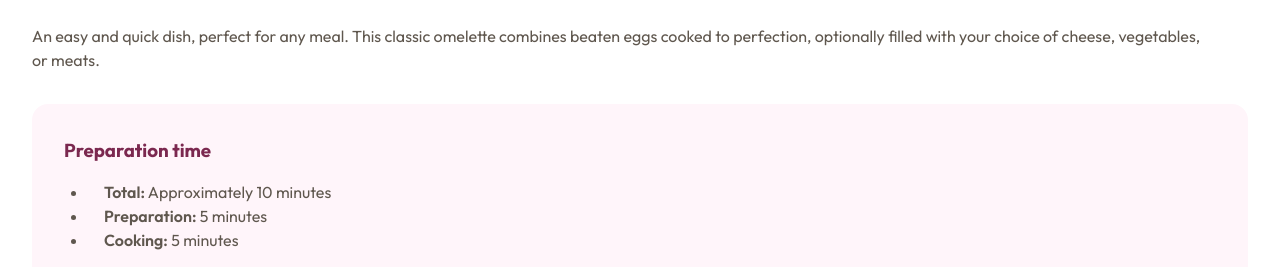
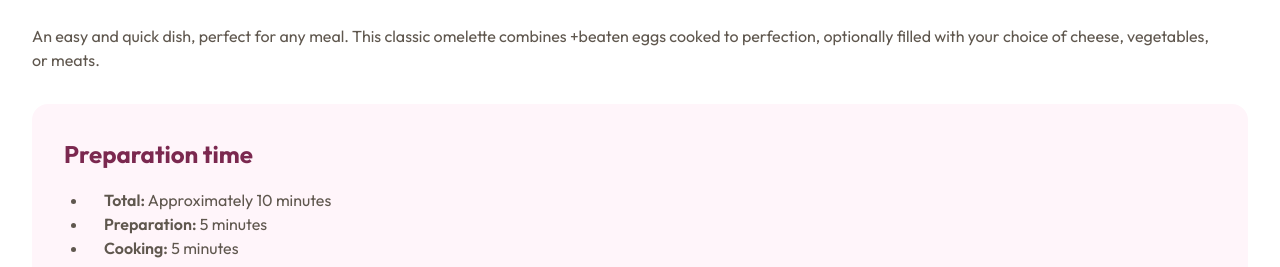
Before and after one commit to arian-hh4u/FM_recipe-page-main, a plain HTML site: page index.html in a window 1280 px wide. Shown: the part 685-952 px from the top of the page. Drawn offline with Linux system fonts and the light colour scheme.

Commit message:
Add files via upload

```diff
--- a/index.html
+++ b/index.html
@@ -15,16 +15,17 @@
     <title>Frontend Mentor | Recipe page</title>
   </head>
   <body>
+    <main>
       <img src="assets/images/image-omelette.jpeg" alt="Beatiful Omlette" />
       <header>
         <h1>Simple Omelette Recipe</h1>
         <p>
-        An easy and quick dish, perfect for any meal. This classic omelette combines beaten eggs cooked to perfection,
+          An easy and quick dish, perfect for any meal. This classic omelette combines +beaten eggs cooked to perfection,
           optionally filled with your choice of cheese, vegetables, or meats.
         </p>
       </header>
       <section class="preptime">
-      <h3>Preparation time</h3>
+        <h2>Preparation time</h2>
 
         <ul>
           <li><span>Total:</span> Approximately 10 minutes</li>
@@ -61,8 +62,8 @@
             ensure the eggs evenly coat the surface.
           </li>
           <li>
-          <span>Add fillings (optional):</span> When the eggs begin to set at the edges but are still slightly runny in
-          the middle, sprinkle your chosen fillings over one half of the omelette.
+            <span>Add fillings (optional):</span> When the eggs begin to set at the edges but are still slightly runny
+            in the middle, sprinkle your chosen fillings over one half of the omelette.
           </li>
           <li>
             <span>Fold and serve:</span> As the omelette continues to cook, carefully lift one edge and fold it over the
@@ -98,10 +99,12 @@
           </tr>
         </table>
       </section>
-
+    </main>
+    <footer>
       <div class="attribution">
         Challenge by <a href="https://www.frontendmentor.io?ref=challenge" target="_blank">Frontend Mentor</a>. Coded by
         <a href="#">Your Name Here</a>.
       </div>
+    </footer>
   </body>
 </html>
--- a/style.css
+++ b/style.css
@@ -87,17 +87,20 @@ h2 {
     font-family: "Young Serif", serif;
     font-weight: 400;
     font-style: normal;
+
 }
 
 h2 {
     color: hsl(14, 45%, 36%);
     margin-bottom: 1rem;
+    font-size: 2rem;
 }
 
-h3 {
-    font-optical-sizing: auto;
+.preptime h2 {
+    font-family: "Outfit", serif;
     font-weight: 700;
     font-style: normal;
+    font-size: 1.5rem;
     color: hsl(332, 51%, 32%);
     margin-bottom: 1rem
 }
```
Lines whose indentation alone changed are shown as unchanged.
